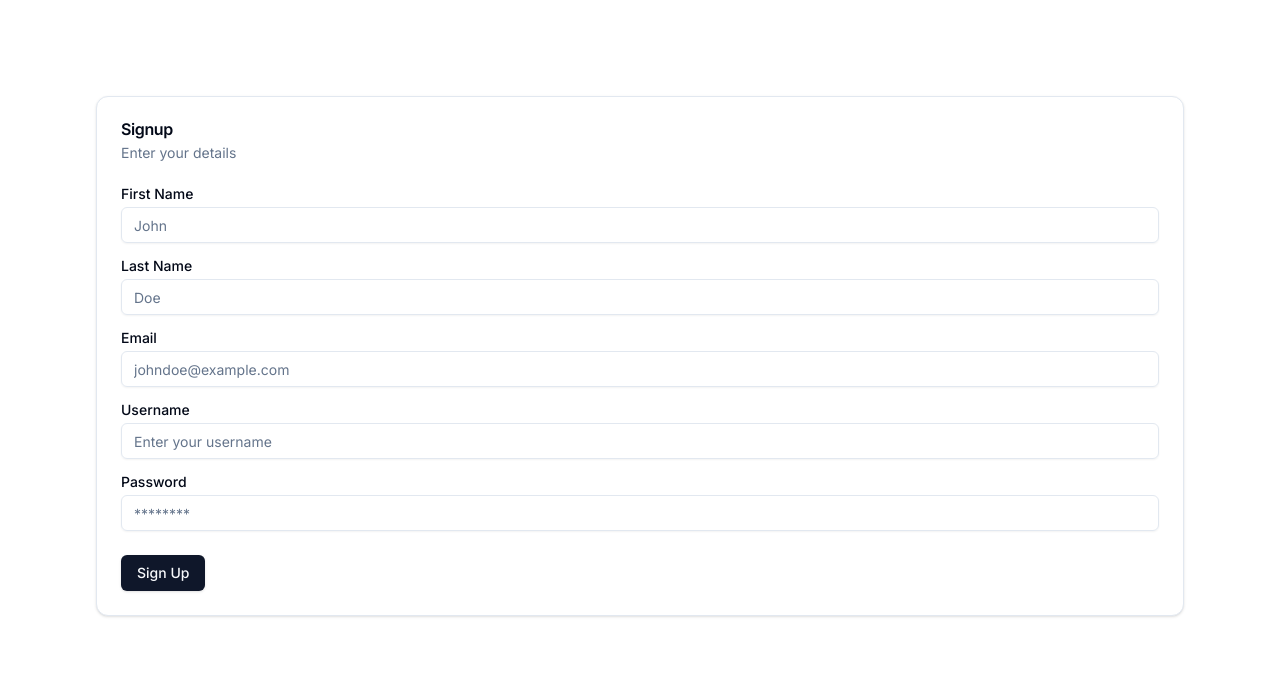
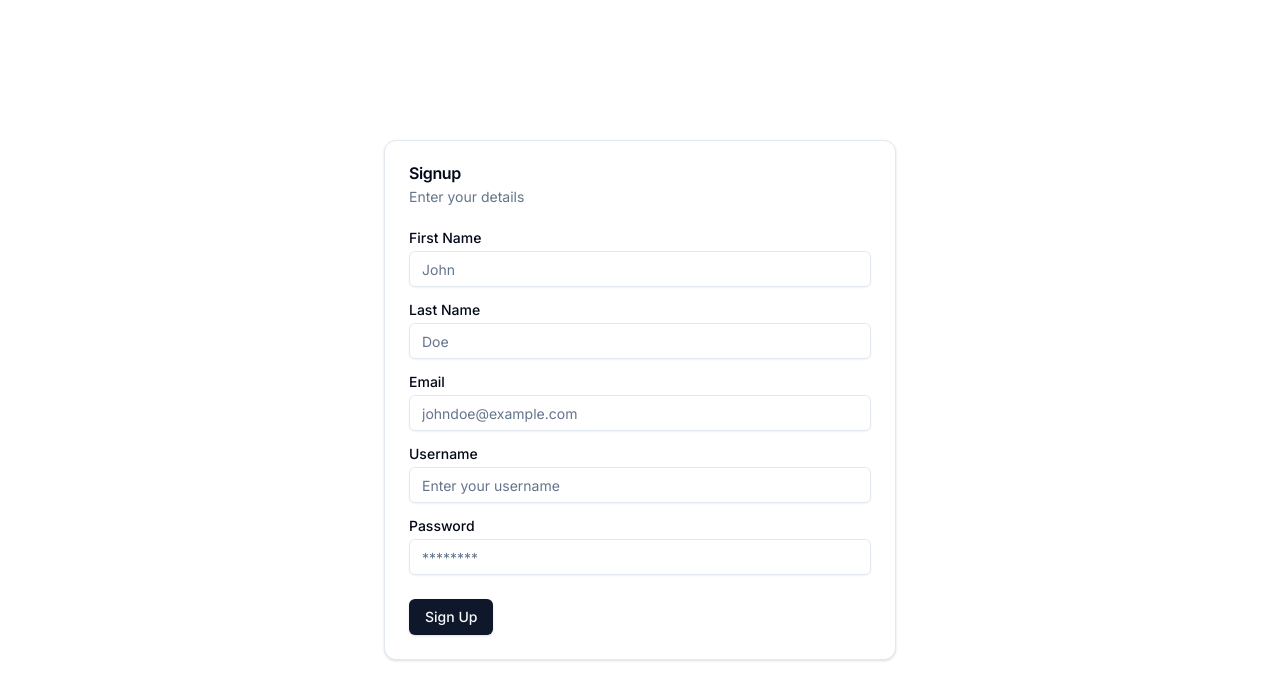
Before and after one commit to GeeNahz/recipes, a Next.js app in the folder frontend/: page /signup in a window 1280 px wide. Shown: the top 700 px of the page. Built offline with nearby package versions, Linux system fonts and the light colour scheme.

Commit message:
feature: create grouped dir for auth routes

```diff
--- /dev/null
+++ b/frontend/app/(auth)/layout.tsx
@@ -0,0 +1,13 @@
+export default function AuthLayout({
+  children,
+}: Readonly<{
+  children: React.ReactNode;
+}>) {
+  return (
+    <div className="w-full min-h-screen flex flex-col items-center justify-center">
+      <div className="max-w-xl w-full container mx-auto">
+        {children}
+      </div>
+    </div>
+  );
+}
--- /dev/null
+++ b/frontend/app/(auth)/login/page.tsx
@@ -0,0 +1,9 @@
+import {LoginForm} from '@/components/ui/login'
+
+export default function Login() {
+    return (
+        <div>
+            <LoginForm />
+        </div>
+    )
+}
--- /dev/null
+++ b/frontend/app/(auth)/signup/page.tsx
@@ -0,0 +1,9 @@
+import {SignupForm} from '@/components/ui/signup'
+
+export default function Signup() {
+    return (
+        <div>
+            <SignupForm />
+        </div>
+    )
+}
```
